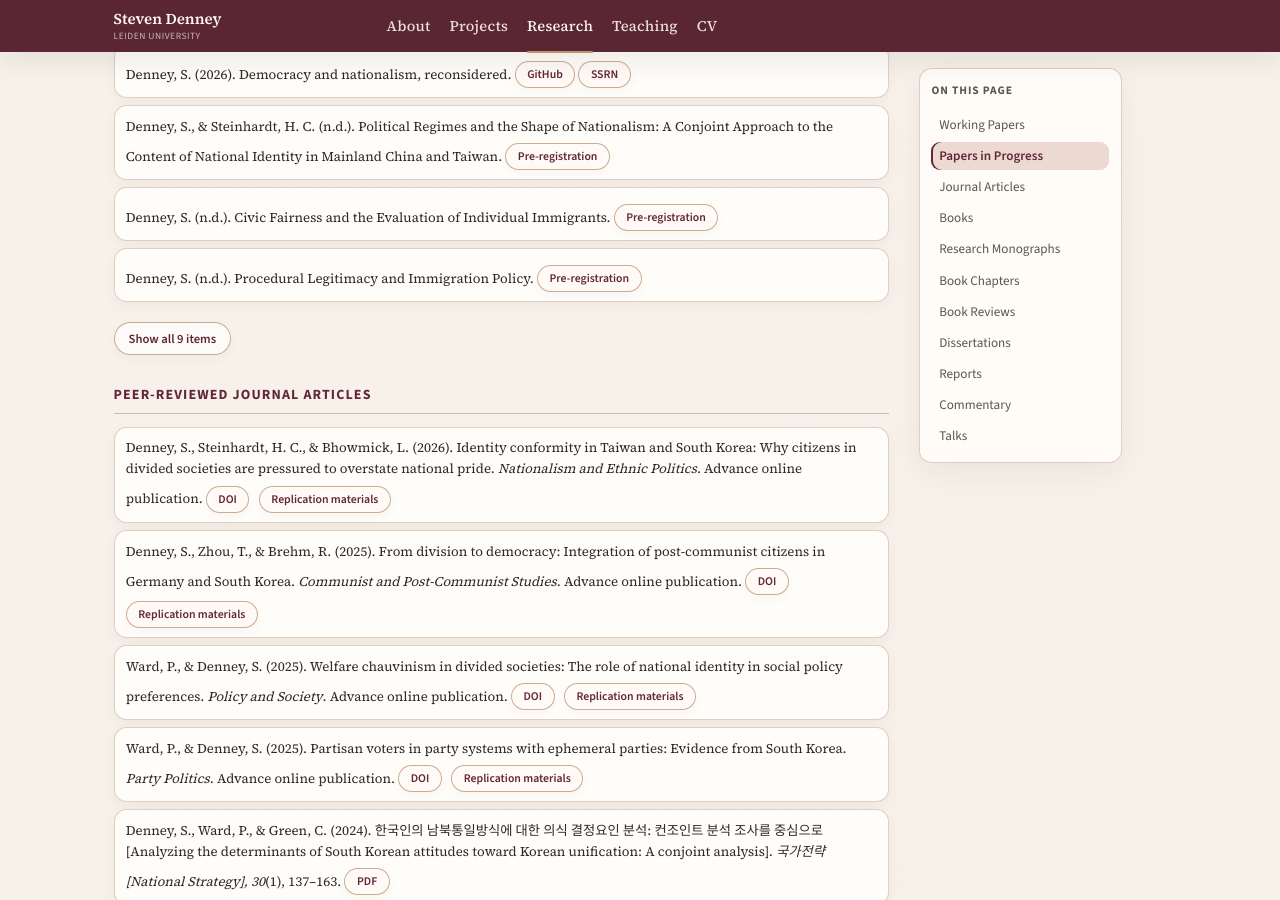
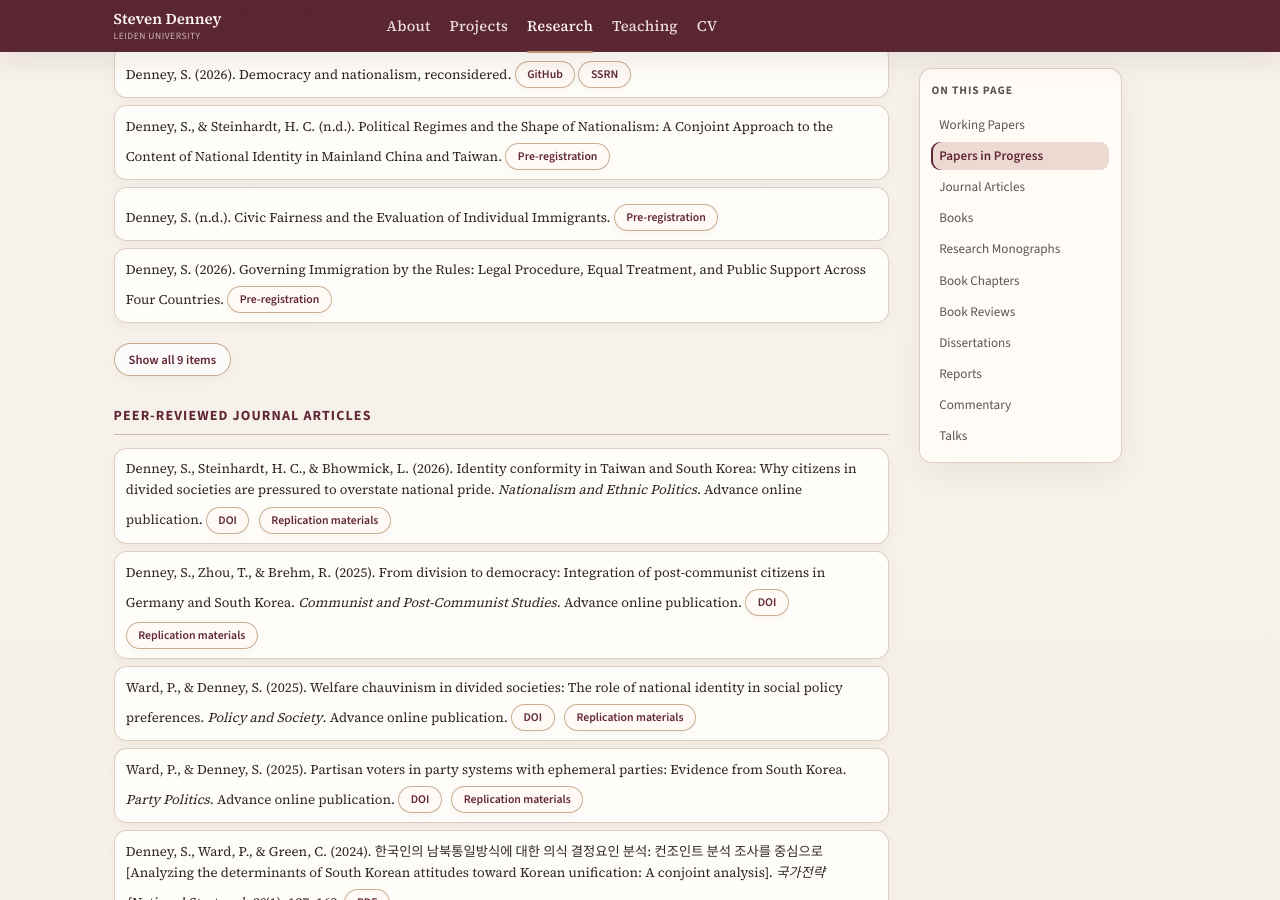
Before and after one commit to scdenney/scdenney.github.io, a Jekyll site: the page built from research.md, in a window 1280 px wide and 900 px high, scrolled down 789 px. Built offline with Jekyll 4.4.1, drawn with Linux system fonts in a browser that asks for light colours.

Commit message:
Sync site CV and paper titles with the application CV
Retitle the procedural-legitimacy paper to "Governing immigration by
the rules: Legal procedure, equal treatment, and public support across
four countries" across the CV, research page, and projects page.

Add the two APSA 2026 Boston talks to the CV's Selected Talks, rebuild
the CV PDF, and bump the cache-buster to 20260915.

Claude-Session: https://claude.ai/code/session_01Nki8LZ4tTfXT8Je6ZejiHZ

```diff
--- a/research.md
+++ b/research.md
@@ -78,7 +78,7 @@ Denney, S. (n.d.). Civic Fairness and the Evaluation of Individual Immigrants. <
 </p>
 
 <p class="publication-item">
-Denney, S. (n.d.). Procedural Legitimacy and Immigration Policy. <a href="/assets/preregistrations/procedural-legitimacy/" target="_blank" rel="noopener noreferrer" class="resource-link">Pre-registration</a>
+Denney, S. (2026). Governing Immigration by the Rules: Legal Procedure, Equal Treatment, and Public Support Across Four Countries. <a href="/assets/preregistrations/procedural-legitimacy/" target="_blank" rel="noopener noreferrer" class="resource-link">Pre-registration</a>
 </p>
 
 <p class="publication-item">
```
Also changed, not shown: cv.md (+3 -3 lines), projects.md (+1 -1 lines), 2 other files.
